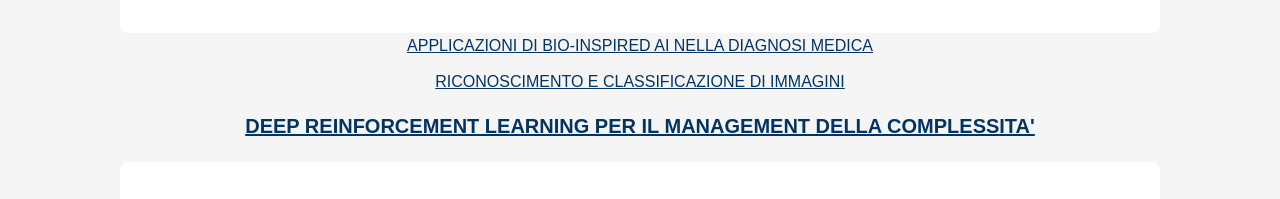
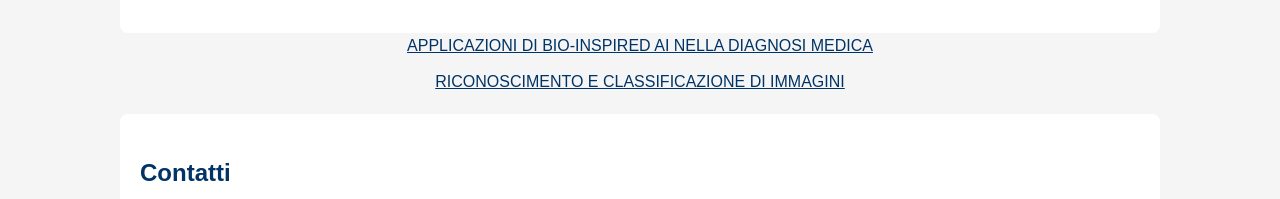
Before and after one commit to dellaversanapaolo-bot/ai-consultancy, a plain HTML site: page index.html in a window 1280 px wide. Shown: the part 1234-1433 px from the top of the page. Drawn offline with Linux system fonts and the light colour scheme.

Commit message:
Update index.html

```diff
--- a/index.html
+++ b/index.html
@@ -95,13 +95,6 @@
     <a href="riconoscimento_immagini.html">RICONOSCIMENTO E CLASSIFICAZIONE DI IMMAGINI</a>
 </div>
 
-<p style="text-align: center;">
-    <a href="dr_management_complessita.html" style="font-size: 20px; font-weight: bold;">
-        DEEP REINFORCEMENT LEARNING PER IL MANAGEMENT DELLA COMPLESSITA'
-    </a>
-</p>
-
-
 
 
 <section>
```
